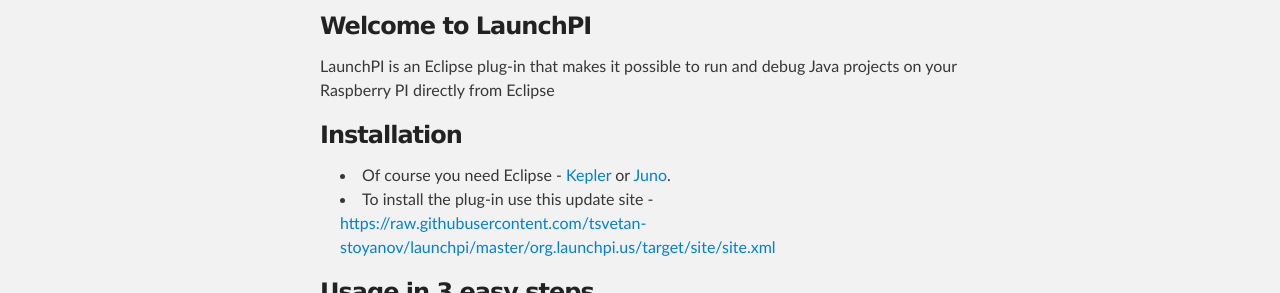
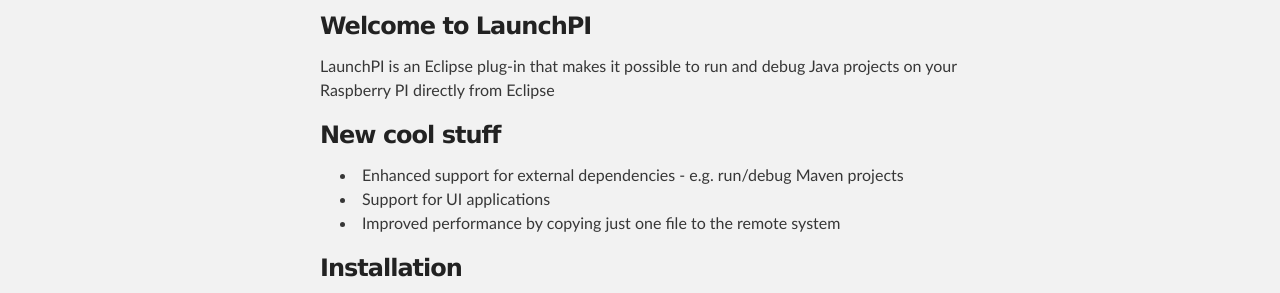
Before and after one commit to tsvetan-stoyanov/launchpi, a plain HTML site: page index.html in a window 1280 px wide. Shown: the part 252-545 px from the top of the page. Drawn offline with Linux system fonts and the light colour scheme.

```diff
--- a/index.html
+++ b/index.html
@@ -37,6 +37,13 @@
 <p>LaunchPI is an Eclipse plug-in that makes it possible to run and debug Java projects on your Raspberry PI directly from Eclipse</p>
 
 <h3>
+<a name="new-cool-stuff" class="anchor" href="#new-cool-stuff"><span class="octicon octicon-link"></span></a>New cool stuff</h3>
+
+<ul>
+<li>Enhanced support for external dependencies - e.g. run/debug Maven projects</li>
+<li>Support for UI applications</li>
+<li>Improved performance by copying just one file to the remote system</li>
+</ul><h3>
 <a name="installation" class="anchor" href="#installation"><span class="octicon octicon-link"></span></a>Installation</h3>
 
 <ul>
--- a/params.json
+++ b/params.json
@@ -1 +1 @@
-{"name":"LaunchPI","tagline":"Launch Raspberry PI Java applications from within Eclipse","body":"### Welcome to LaunchPI\r\nLaunchPI is an Eclipse plug-in that makes it possible to run and debug Java projects on your Raspberry PI directly from Eclipse\r\n\r\n### Installation\r\n* Of course you need Eclipse - [Kepler](http://www.eclipse.org/kepler/) or [Juno](http://www.eclipse.org/juno/). \r\n* To install the plug-in use this update site - https://raw.githubusercontent.com/tsvetan-stoyanov/launchpi/master/org.launchpi.us/target/site/site.xml\r\n\r\n### Usage in 3 easy steps\r\n1. Choose a main class and add a new _Raspberry PI Run Configuration_ for it\r\n2. Add a new Raspberry PI system\r\n3. Run and enjoy\r\n![Adding Raspberry PI Run Configuration](https://raw.github.com/tsvetan-stoyanov/launchpi/master/site/images/lpi.png)\r\n\r\n### Feedback And Support\r\nIn case you want to share your opinion, found a bug, request a feature or contribute to the project please use the GitHub issues system - https://github.com/tsvetan-stoyanov/launchpi/issues","google":"UA-47222498-1","note":"Don't delete this file! It's used internally to help with page regeneration."}
+{"name":"LaunchPI","tagline":"Launch Raspberry PI Java applications from within Eclipse","body":"### Welcome to LaunchPI\r\nLaunchPI is an Eclipse plug-in that makes it possible to run and debug Java projects on your Raspberry PI directly from Eclipse\r\n\r\n### New cool stuff\r\n* Enhanced support for external dependencies - e.g. run/debug Maven projects\r\n* Support for UI applications\r\n* Improved performance by copying just one file to the remote system\r\n\r\n### Installation\r\n* Of course you need Eclipse - [Kepler](http://www.eclipse.org/kepler/) or [Juno](http://www.eclipse.org/juno/). \r\n* To install the plug-in use this update site - https://raw.githubusercontent.com/tsvetan-stoyanov/launchpi/master/org.launchpi.us/target/site/site.xml\r\n\r\n### Usage in 3 easy steps\r\n1. Choose a main class and add a new _Raspberry PI Run Configuration_ for it\r\n2. Add a new Raspberry PI system\r\n3. Run and enjoy\r\n![Adding Raspberry PI Run Configuration](https://raw.github.com/tsvetan-stoyanov/launchpi/master/site/images/lpi.png)\r\n\r\n### Feedback And Support\r\nIn case you want to share your opinion, found a bug, request a feature or contribute to the project please use the GitHub issues system - https://github.com/tsvetan-stoyanov/launchpi/issues","google":"UA-47222498-1","note":"Don't delete this file! It's used internally to help with page regeneration."}
```
